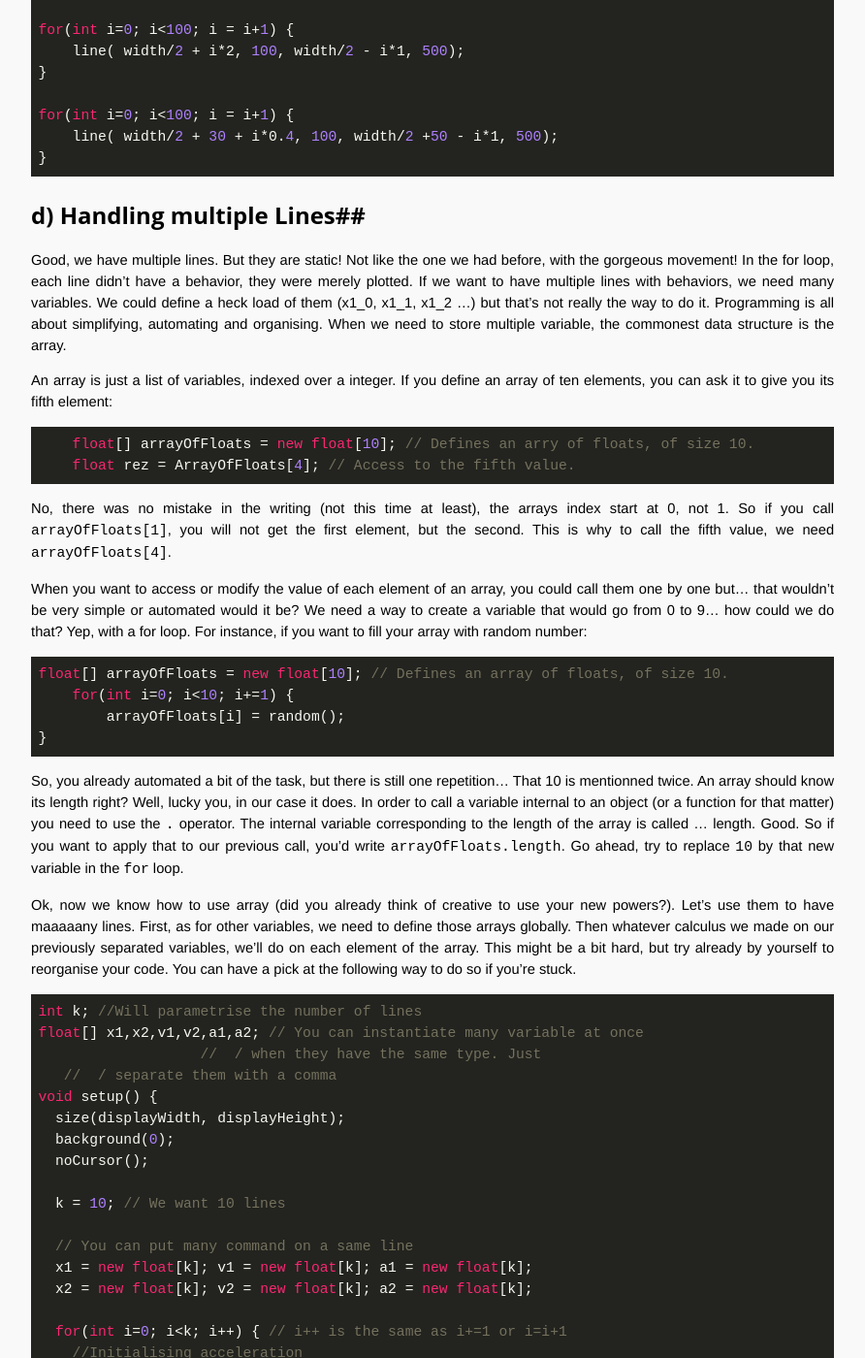
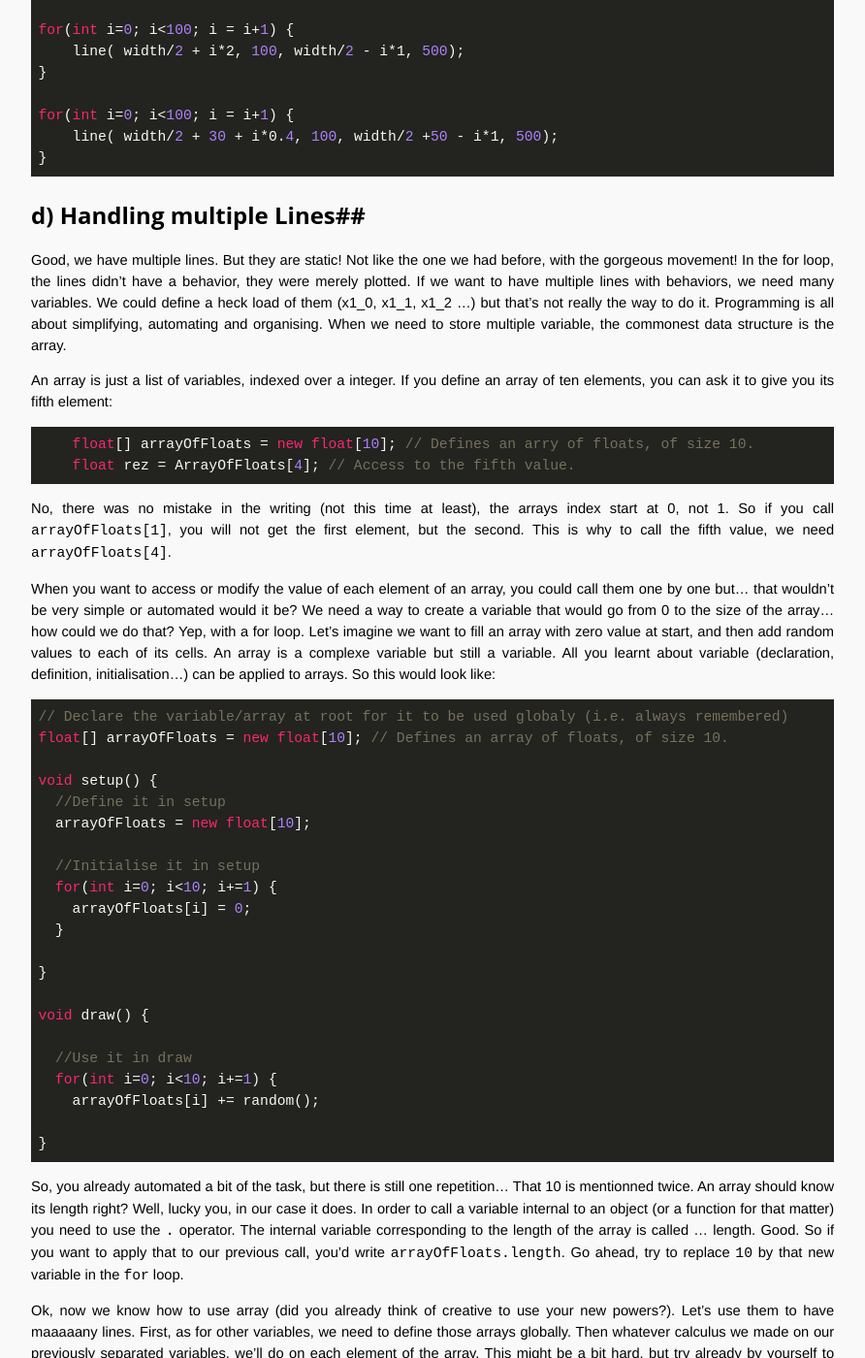
Before and after one commit to OpenTechSchool-Brussels/generative-art-with-processing, a Jekyll site: the page built from Playing-with-lines.markdown, in a window 1280 px wide and 1400 px high, scrolled down 3925 px. Shown: the whole window at 97% size, without its empty margins (324-1216 px from the left). Built offline with Jekyll 4.4.1, drawn with Linux system fonts in a browser that asks for light colours; Markdown is read by kramdown in place of the engine named in the settings.

Commit message:
Update Playing-with-lines.markdown

````diff
--- a/Playing-with-lines.markdown
+++ b/Playing-with-lines.markdown
@@ -146,7 +146,7 @@ for(int i=0; i<100; i = i+1) {
 ```
 
 ##d) Handling multiple Lines##
-Good, we have multiple lines. But they are static! Not like the one we had before, with the gorgeous movement! In the for loop, each line didn’t have a behavior, they were merely plotted. If we want to have multiple lines with behaviors, we need many variables. We could define a heck load of them (x1_0, x1_1, x1_2 ...) but that’s not really the way to do it. Programming is all about simplifying, automating and organising. When we need to store multiple variable, the commonest data structure is the array.
+Good, we have multiple lines. But they are static! Not like the one we had before, with the gorgeous movement! In the for loop, the lines didn’t have a behavior, they were merely plotted. If we want to have multiple lines with behaviors, we need many variables. We could define a heck load of them (x1_0, x1_1, x1_2 ...) but that’s not really the way to do it. Programming is all about simplifying, automating and organising. When we need to store multiple variable, the commonest data structure is the array.
 
 An array is just a list of variables, indexed over a integer. If you define an array of ten elements, you can ask it to give you its fifth element:
 
@@ -158,12 +158,30 @@ An array is just a list of variables, indexed over a integer. If you define an a
 No, there was no mistake in the writing (not this time at least), the arrays index start at 0, not 1. So if you call `arrayOfFloats[1]`, you will not get the first element, but the second. This is why to call the fifth value, we need `arrayOfFloats[4]`.
 
 
-When you want to access or modify the value of each element of an array, you could call them one by one but... that wouldn’t be very simple or automated would it be? We need a way to create a variable that would go from 0 to 9... how could we do that? Yep, with a for loop. For instance, if you want to fill your array with random number:
+When you want to access or modify the value of each element of an array, you could call them one by one but... that wouldn’t be very simple or automated would it be? We need a way to create a variable that would go from 0 to the size of the array... how could we do that? Yep, with a for loop. Let's imagine we want to fill an array with zero value at start, and then add random values to each of its cells. An array is a complexe variable but still a variable. All you learnt about variable (declaration, definition, initialisation...) can be applied to arrays. So this would look like:
+
 
 ```java
+// Declare the variable/array at root for it to be used globaly (i.e. always remembered)
 float[] arrayOfFloats = new float[10]; // Defines an array of floats, of size 10.
-    for(int i=0; i<10; i+=1) {
-        arrayOfFloats[i] = random();
+
+void setup() {
+  //Define it in setup
+  arrayOfFloats = new float[10];
+
+  //Initialise it in setup
+  for(int i=0; i<10; i+=1) {
+    arrayOfFloats[i] = 0;
+  }
+
+}
+
+void draw() {
+
+  //Use it in draw
+  for(int i=0; i<10; i+=1) {
+    arrayOfFloats[i] += random();
+
 }
 ```
 
````
